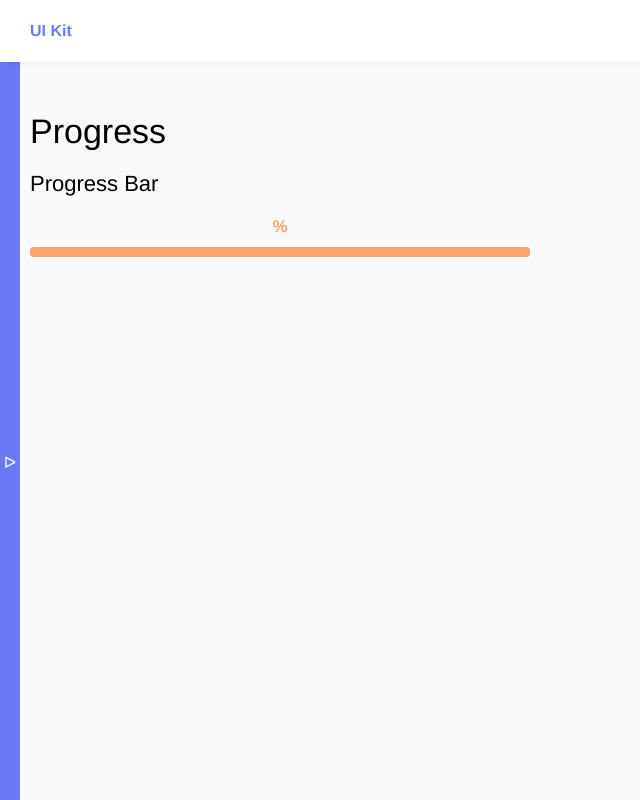
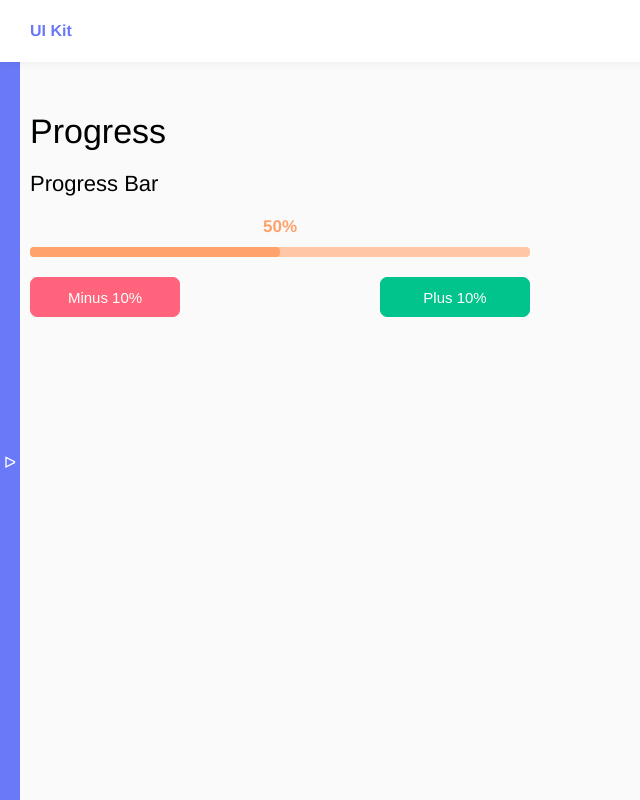
Before and after one commit to human97/Vue-UI-Kit, a Vue app: page /progress in a window 1280 px wide. Shown: the whole page, without its empty margins (0-640 px from the left). Built offline with nearby package versions, Linux system fonts and the light colour scheme.

Commit message:
feat: Add two buttons to control the progress bar

```diff
--- a/src/views/ProgressView.vue
+++ b/src/views/ProgressView.vue
@@ -1,16 +1,55 @@
 <script setup>
 import AppProgressBar from '@/components/UI/Progress/AppProgressBar.vue'
+import AppButton from '@/components/UI/AppButton.vue'
 import {ref} from 'vue'
 
-const percentBar = ref(40)
+const progressBar = ref(50)
+
+const increaseProgressBar = () => {
+    if (progressBar.value < 100) {
+        progressBar.value += 10
+    }
+}
+
+const decreaseProgressBar = () => {
+    if (progressBar.value > 0) {
+        progressBar.value -= 10
+    }
+}
 </script>
 
 <template>
     <h1 class="heading-1">Progress</h1>
     <h2 class="heading-2">Progress Bar</h2>
-    <app-progress-bar
-        maxWidth="500px"
-        :percent="percentBar"
-        color="warning"
-    />
+    <div class="line line_block">
+        <app-progress-bar
+            maxWidth="500px"
+            :progress="progressBar"
+            color="warning"
+        />
+
+        <div class="line wrap-btn">
+            <app-button
+                color="danger"
+                label="Minus 10%"
+                fixed="medium"
+                :disabled="progressBar === 0"
+                @click="decreaseProgressBar"
+            />
+            <app-button
+                color="success"
+                label="Plus 10%"
+                fixed="medium"
+                :disabled="progressBar === 100"
+                @click="increaseProgressBar"
+            />
+        </div>
+    </div>
 </template>
+
+<style lang="scss" scoped>
+.wrap-btn {
+    width: 500px;
+    justify-content: space-between;
+}
+</style>
```
